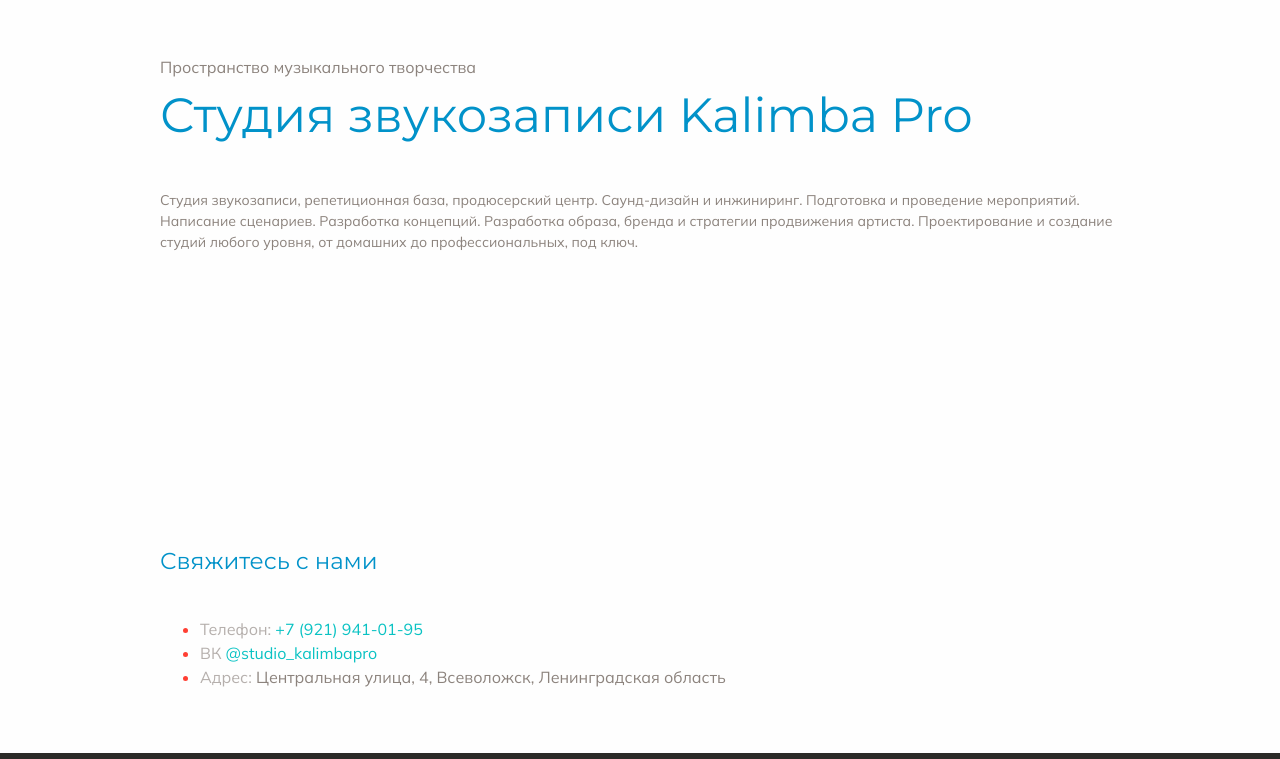
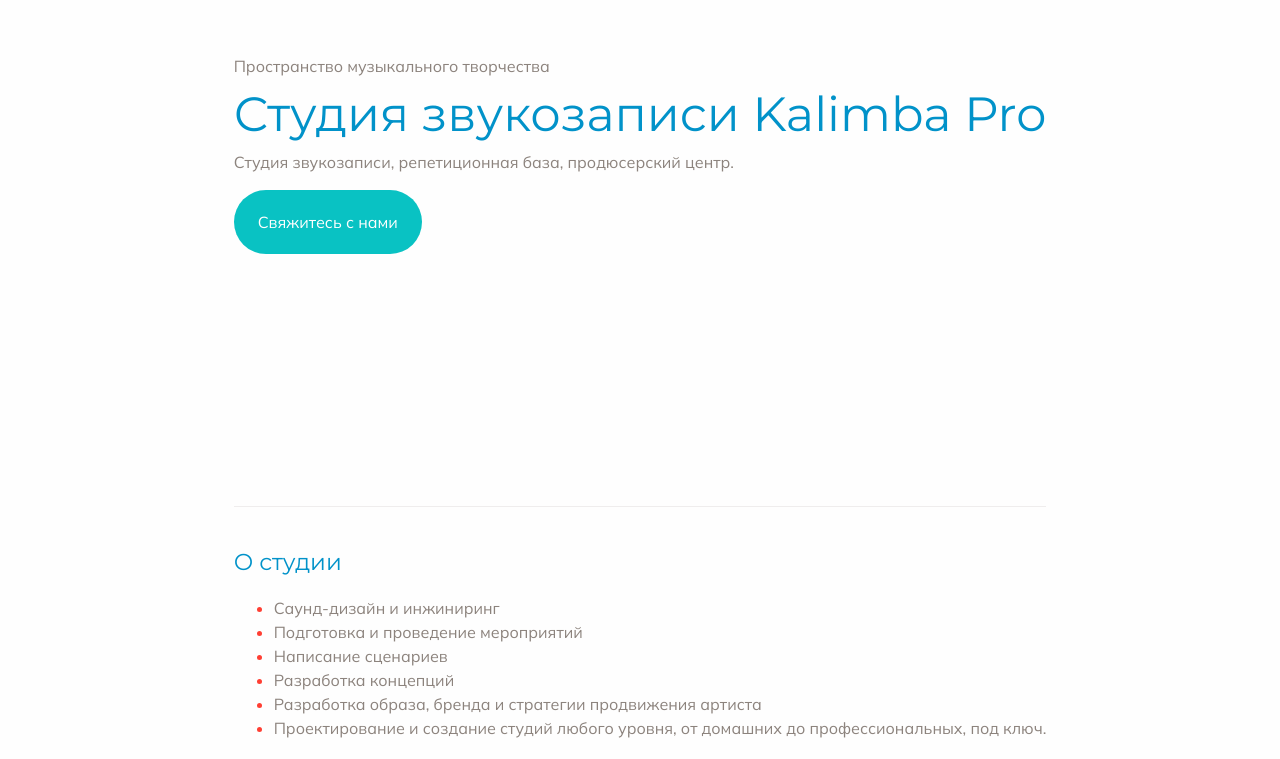
Before and after one commit to rec-studio/rec-studio-web, a plain HTML site: page index.html in a window 1280 px wide. Shown: the part 198-957 px from the top of the page. Drawn offline with Linux system fonts and the light colour scheme; a web font is replaced by a local one.

Commit message:
Style and content changes. Added GA

```diff
--- a/index.css
+++ b/index.css
@@ -1,5 +1,4 @@
 @import url('https://fonts.googleapis.com/css2?family=Mulish');
-@import url('https://fonts.googleapis.com/css2?family=PT+Root+UI');
 @import url('https://fonts.googleapis.com/css2?family=Montserrat');
 
 :root {
@@ -118,10 +117,12 @@ li::marker {
     }
     h1.typography__display {
         font-weight: 300;
-        margin-top: 0px;
+        margin: 0px;
     }
     h5.typography__display {
         font-weight: 300;
+        margin-bottom: 0px;
+
     }
 
 /* Adaptive */
@@ -158,10 +159,32 @@ li::marker {
         }
     }
 
-#about {
+#cover {
     justify-content: center;
     min-height: 88vh;
+    border-bottom: rgba(63, 48, 39, 0.08) 1px solid;
 }
 #contacts {
     margin-bottom: 64px;
 }
+#action-button {
+    margin-top: 16px;
+}
+
+
+.uibutton {
+    display: inline-flex;
+    flex-direction: row;
+    min-height: 48px;
+    align-items: center;
+    justify-content: center;
+    flex-grow: 0;
+    flex-shrink: 1;
+
+    padding: 8px 24px;
+    border: #000 0px solid;
+    border-radius: 32px;
+
+    background-color: var(--color-text-link);
+    color: var(--color-background);
+}
--- a/index.html
+++ b/index.html
@@ -9,8 +9,18 @@
             Саунд-диайн, проектирование студий. Подготовка мероприятий, концепций. Разработка бренда, образа и
             стратегии продвижения артиста.">
         <meta name="robots" content="index,follow">
+        <!-- END META -->
 
-        <!-- END META -->
+        <!-- GA -->
+            <script async src="https://www.googletagmanager.com/gtag/js?id=G-MKQVL24XTL"></script>
+            <script>
+                window.dataLayer = window.dataLayer || [];
+                function gtag(){dataLayer.push(arguments);}
+                gtag('js', new Date());
+
+                gtag('config', 'G-MKQVL24XTL');
+            </script>
+        <!--END GA-->
 
         <link rel="stylesheet" href="index.css">
         <title>Kalimba Pro - Студия звукозаписи, репетиционная база и продюсерский центр</title>
@@ -62,15 +72,25 @@
         <main class="box center column" id="main">
 
             <div class="wrapper">
-            <section class="box column" id="about">
-                <div id="cover">
+            <section class="box column" id="cover">
+                <div>
                     <span>Пространство музыкального творчества</span>
                     <h1 class="typography__display">Студия звукозаписи Kalimba Pro</h1>
-                    <span class="typography__body1">Студия звукозаписи, репетиционная база, продюсерский центр.
-                    Саунд-дизайн и инжиниринг. Подготовка и проведение мероприятий. Написание сценариев.
-                    Разработка концепций. Разработка образа, бренда и стратегии продвижения артиста.
-                    Проектирование и создание студий любого уровня, от домашних до профессиональных, под ключ.</span>
+                    <span>Студия звукозаписи, репетиционная база, продюсерский центр.</span>
                 </div>
+                <a href="#contacts" id="action-button"><div class="uibutton filled">Свяжитесь с нами</div></a>
+            </section>
+
+            <section class="box column" id="about">
+                <h5 class="typography__display">О студии</h5>
+                <ul>
+                    <li><span>Саунд-дизайн и инжиниринг</span></li>
+                    <li><span>Подготовка и проведение мероприятий</span></li>
+                    <li><span>Написание сценариев</span></li>
+                    <li><span>Разработка концепций</span></li>
+                    <li><span>Разработка образа, бренда и стратегии продвижения артиста</span></li>
+                    <li><span>Проектирование и создание студий любого уровня, от домашних до профессиональных, под ключ.</span></li>
+                </ul>
             </section>
 
             <section id="contacts">
```
